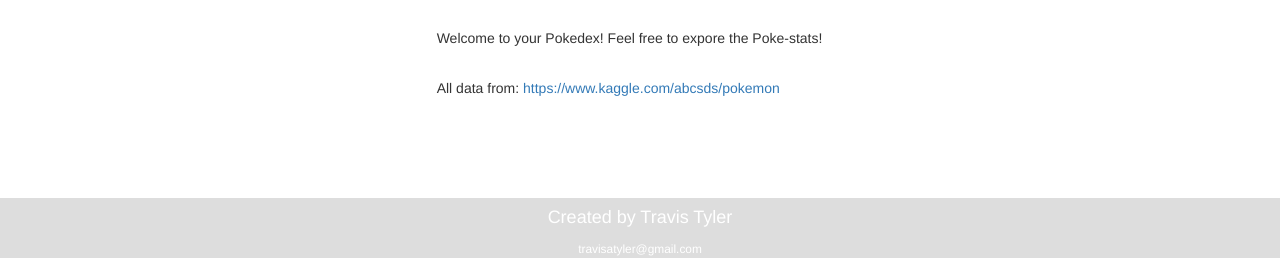
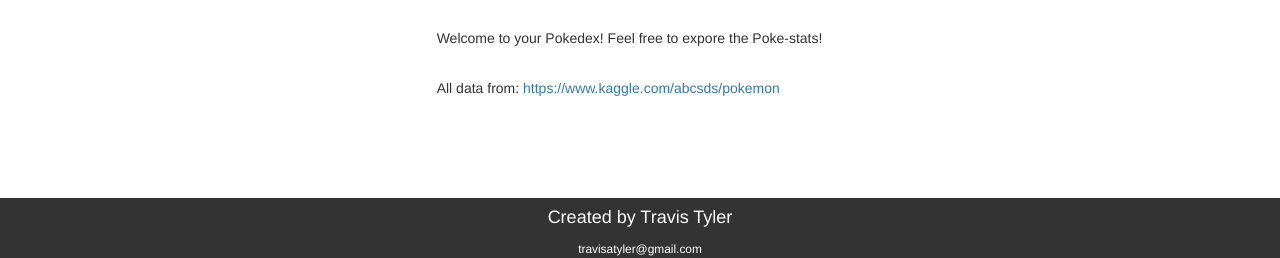
Before and after one commit to travis-tyler/Pok-nalysis, a Flask app: page / in a window 1280 px wide. Shown: the part 542-800 px from the top of the page. Run offline with Flask 2, Linux system fonts and the light colour scheme; parts of the project's set-up code (start-up, migrations or seed data) failed here and were passed over; some libraries are stand-ins or nearby versions.

Commit message:
fixed footer coler

```diff
--- a/poke_app/static/css/style.css
+++ b/poke_app/static/css/style.css
@@ -96,7 +96,7 @@ body {
   left: 0;
   bottom: 0;
   width: 100%;
-  background-color: #ddd;
+  background-color: #333;
   color: white;
   text-align: center;
 }
```
